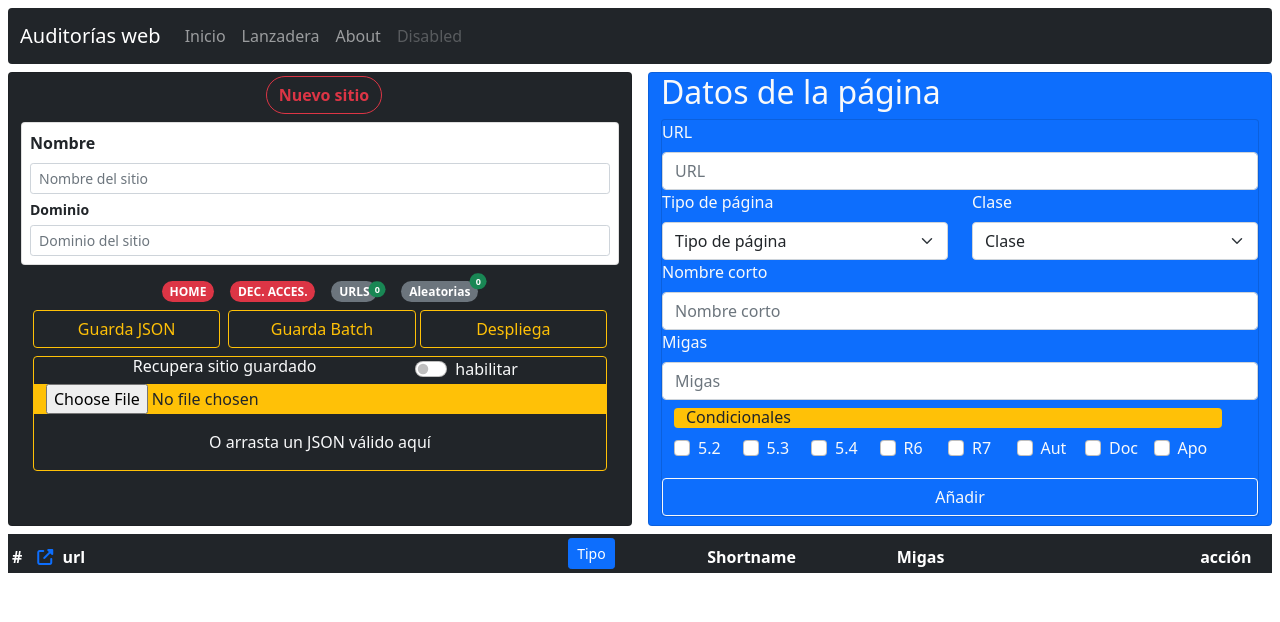
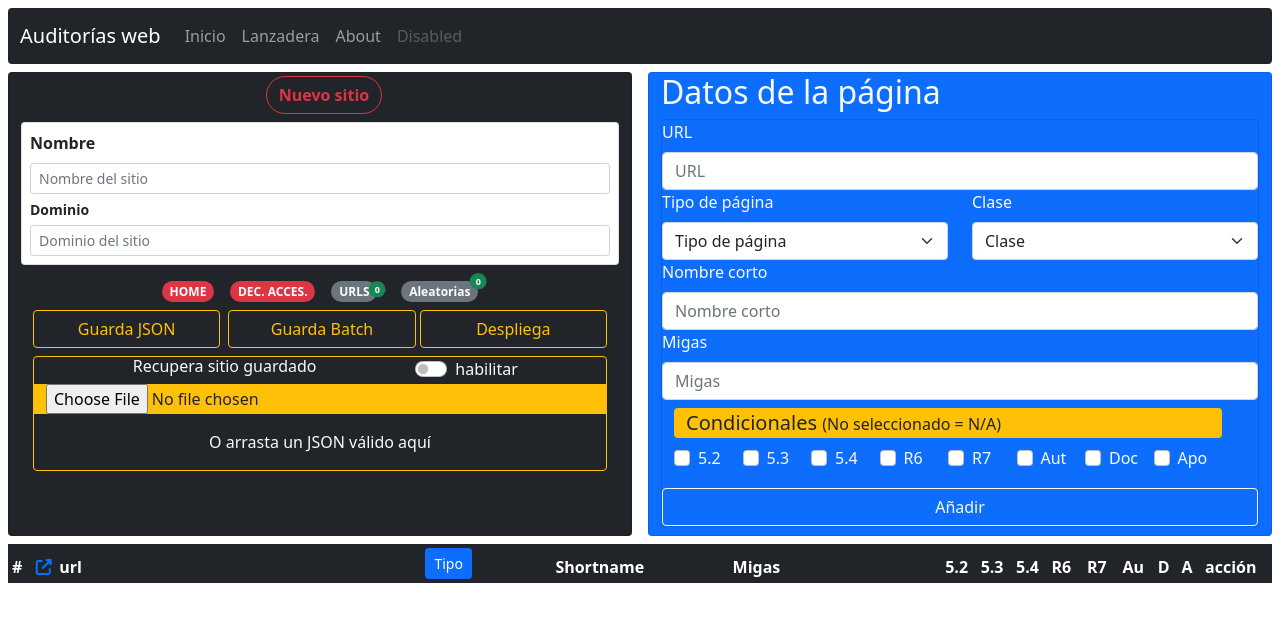
Before and after one commit to cizquierdof/muestras-vue3-app, a Vue app: page / in a window 1280 px wide. Shown: the top 622 px of the page. Built offline with nearby package versions, Linux system fonts and the light colour scheme.

Commit message:
añadidos condicionales

```diff
--- a/src/components/SiteForm.vue
+++ b/src/components/SiteForm.vue
@@ -53,7 +53,16 @@
       <span class="badge rounded-pill me-3 bg-secondary position-relative">
         URLS
         <span
-          class="position-absolute top-0 start-100 translate-middle badge me-3 mt-2 rounded-pill"
+          class="
+            position-absolute
+            top-0
+            start-100
+            translate-middle
+            badge
+            me-3
+            mt-2
+            rounded-pill
+          "
           v-bind:class="[store.numUrl < 25 ? 'bg-success' : 'bg-danger']"
         >
           {{ store.numUrl }}
@@ -62,7 +71,14 @@
       <span class="badge rounded-pill bg-secondary position-relative ms-2 mt-2">
         Aleatorias
         <span
-          class="position-absolute top-0 start-100 translate-middle badge rounded-pill"
+          class="
+            position-absolute
+            top-0
+            start-100
+            translate-middle
+            badge
+            rounded-pill
+          "
           v-bind:class="[
             store.numAleatory >= store.numUrl / 10 ? 'bg-success' : 'bg-danger',
           ]"
@@ -136,8 +152,9 @@ export default {
   setup() {
     const store = useSiteStore();
 
+    //Carga un sitio desde un json ya creado
     function dropFile(e) {
-      const cargar = confirm("drop new site?");
+      const cargar = confirm("¿Cargar otro sitio?");
       if (!cargar) return;
       e.preventDefault();
       const file = e.dataTransfer.files[0];
@@ -145,6 +162,22 @@ export default {
       reader.readAsText(file);
       reader.onload = function () {
         const url_list = JSON.parse(reader.result);
+        //previene y corrige versión antigua de json
+        if (!url_list[0].siteWebPages[0].condiciones) {
+          url_list[0].siteWebPages.map(
+            (e) =>
+              (e.condiciones = {
+                r5_2: false,
+                r5_3: false,
+                r5_4: false,
+                r6: false,
+                r7: false,
+                herramientas_autor: false,
+                documentacion: false,
+                servicios_apoyo: false,
+              })
+          );
+        }
         store.restorFromDisk(url_list);
       };
     }
@@ -159,6 +192,23 @@ export default {
       reader.readAsText(file);
       reader.onload = function () {
         const url_list = JSON.parse(reader.result);
+        //previene y corrige versión antigua de json
+        if (!url_list[0].siteWebPages[0].condiciones) {
+          url_list[0].siteWebPages.map(
+            (e) =>
+              (e.condiciones = {
+                r5_2: false,
+                r5_3: false,
+                r5_4: false,
+                r6: false,
+                r7: false,
+                herramientas_autor: false,
+                documentacion: false,
+                servicios_apoyo: false,
+              })
+          );
+        }
+
         store.restorFromDisk(url_list);
       };
     }
--- a/src/components/TableForm.vue
+++ b/src/components/TableForm.vue
@@ -61,37 +61,37 @@
         required
       />
       <fieldset class="container row  my-2 ">
-        <legend class="h6 bg-warning rounded text-dark">Condicionales</legend>
-        <div class="form-check col">
-          <input class="form-check-input" type="checkbox" id="r5_2" >
-          <label for="r5_2" class="form-check-label">5.2</label>
+        <legend class="fs-5 bg-warning rounded text-dark">Condicionales <span class="fs-6 fw-light">(No seleccionado = N/A)</span> </legend>
+        <div class="form-check col" title="Activación de características de acesibilidad documentadas">
+          <input class="form-check-input" type="checkbox" id="r5_2" v-model="store.condiciones.r5_2">
+          <label for="r5_2" class="form-check-label" >5.2</label>
         </div>
-        <div class="form-check col">
-          <input class="form-check-input" type="checkbox" id="r5_3" >
+        <div class="form-check col" title="Biométrica">
+          <input class="form-check-input" type="checkbox" id="r5_3" v-model="store.condiciones.r5_3">
           <label for="r5_3" class="form-check-label">5.3</label>
         </div>
-        <div class="form-check col">
-          <input class="form-check-input" type="checkbox" id="r5_4" >
+        <div class="form-check col" title="Conversiones">
+          <input class="form-check-input" type="checkbox" id="r5_4" v-model="store.condiciones.r5_4">
           <label for="r5_4" class="form-check-label">5.4</label>
         </div>
-        <div class="form-check col">
-          <input class="form-check-input" type="checkbox" id="r6" >
+        <div class="form-check col" title="Voz">
+          <input class="form-check-input" type="checkbox" id="r6" v-model="store.condiciones.r6">
           <label for="r6" class="form-check-label">R6</label>
         </div>
-        <div class="form-check col">
-          <input class="form-check-input" type="checkbox" id="r7" >
+        <div class="form-check col" title="Video">
+          <input class="form-check-input" type="checkbox" id="r7" v-model="store.condiciones.r7">
           <label for="r7" class="form-check-label">R7</label>
         </div>
-        <div class="form-check col">
-          <input class="form-check-input" type="checkbox" id="aut" >
+        <div class="form-check col" title="Herramientas de autor">
+          <input class="form-check-input" type="checkbox" id="aut" v-model="store.condiciones.herramientas_autor">
           <label for="aut" class="form-check-label">Aut</label>
         </div>
-        <div class="form-check col">
-          <input class="form-check-input" type="checkbox" id="doc" >
+        <div class="form-check col" title="Documentación suministrada">
+          <input class="form-check-input" type="checkbox" id="doc" v-model="store.condiciones.documentacion">
           <label for="doc" class="form-check-label">Doc</label>
         </div>
         <div class="form-check col">
-          <input class="form-check-input" type="checkbox" id="apo">
+          <input class="form-check-input" type="checkbox" id="apo" v-model="store.condiciones.servicios_apoyo">
           <label for="apo" class="form-check-label">Apo</label>
         </div>
       </fieldset>
--- a/src/components/TableView.vue
+++ b/src/components/TableView.vue
@@ -25,6 +25,14 @@
             </th>
             <th scope="col">Shortname</th>
             <th scope="col">Migas</th>
+            <th scope="col">5.2</th>
+            <th scope="col">5.3</th>
+            <th scope="col">5.4</th>
+            <th scope="col">R6</th>
+            <th scope="col">R7</th>
+            <th scope="col">Au</th>
+            <th scope="col">D</th>
+            <th scope="col">A</th>
             <th scope="col">acción</th>
           </tr>
         </thead>
@@ -48,6 +56,14 @@
             <td class="table-text-wrap">{{ page.webPageType }}</td>
             <td>{{ page.shortName }}</td>
             <td class="table-text-wrap">{{ page.breadcrumb }}</td>
+            <td>{{(page.condiciones.r5_2)?'x':''}}</td>
+            <td>{{page.condiciones.r5_3?'x':''}}</td>
+            <td>{{page.condiciones.r5_4?'x':''}}</td>
+            <td>{{page.condiciones.r6?'x':''}}</td>
+            <td>{{page.condiciones.r7?'x':''}}</td>
+            <td>{{page.condiciones.herramientas_autor?'x':''}}</td>
+            <td>{{page.condiciones.documentacion?'x':''}}</td>
+            <td>{{page.condiciones.servicios_apoyo?'x':''}}</td>
             <td>
               <button
                 class="btn btn-danger btn-sm"
@@ -95,7 +111,7 @@ thead th:nth-child(2) {
 }
 
 thead th:nth-child(3) {
-  width: 40%;
+  width: 31%;
 }
 thead th:nth-child(4) {
   width: 11%;
@@ -104,9 +120,33 @@ thead th:nth-child(5) {
   width: 15%;
 }
 thead th:nth-child(6) {
-  width: 24%;
+  width: 18%;
 }
 thead th:nth-child(7) {
+  width: 3%;
+}
+thead th:nth-child(8) {
+  width: 3%;
+}
+thead th:nth-child(9) {
+  width: 3%;
+}
+thead th:nth-child(10) {
+  width: 3%;
+}
+thead th:nth-child(11) {
+  width: 3%;
+}
+thead th:nth-child(12) {
+  width: 3%;
+}
+thead th:nth-child(13) {
+  width: 2%;
+}
+thead th:nth-child(14) {
+  width: 2%;
+}
+thead th:nth-child(15) {
   width: 6%;
 }
 .table-text {
--- a/src/stores/site.js
+++ b/src/stores/site.js
@@ -18,6 +18,17 @@ export const useSiteStore = defineStore({
     inType: "",
     inShortName: "",
     inBreadcrumb: "",
+    //Condicionales
+    condiciones: {
+      r5_2: false,
+      r5_3:false,
+      r5_4: false,
+      r6: false,
+      r7: false,
+      herramientas_autor: false,
+      documentacion: false,
+      servicios_apoyo: false
+    },
     siteWebPages: [], //Array de páginas
     editMode:false, //flag del modo edición
   }),
@@ -171,6 +182,7 @@ export const useSiteStore = defineStore({
       this.inType = this.siteWebPages[index].webPageType;
       this.inShortName = this.siteWebPages[index].shortName;
       this.inBreadcrumb = this.siteWebPages[index].breadcrumb;
+      this.condiciones = this.siteWebPages[index].condiciones;
     },
     //guarda la página editada
     saveModified() {
@@ -180,12 +192,24 @@ export const useSiteStore = defineStore({
         webPageType: this.inType,
         shortName: this.inShortName,
         breadcrumb: this.inBreadcrumb,
+        condiciones: this.condiciones
       };
+      //restaurando condiciones iniciales
       this.indice = null;
       this.inUrl = "";
       this.inType = "";
       this.inShortName = "";
       this.inBreadcrumb = "";
+      this.condiciones = {
+        r5_2: false,
+        r5_3: false,
+        r5_4: false,
+        r6: false,
+        r7: false,
+        herramientas_autor: false,
+        documentacion: false,
+        servicios_apoyo: false,
+      };
       this.editMode = false;
       this.saveSite();
     },
@@ -260,6 +284,7 @@ export const useSiteStore = defineStore({
           webPageType: this.inType,
           shortName: this.inShortName,
           breadcrumb: this.inBreadcrumb,
+          condiciones: this.condiciones
         };
 
         this.siteWebPages.push(newPage);
```
